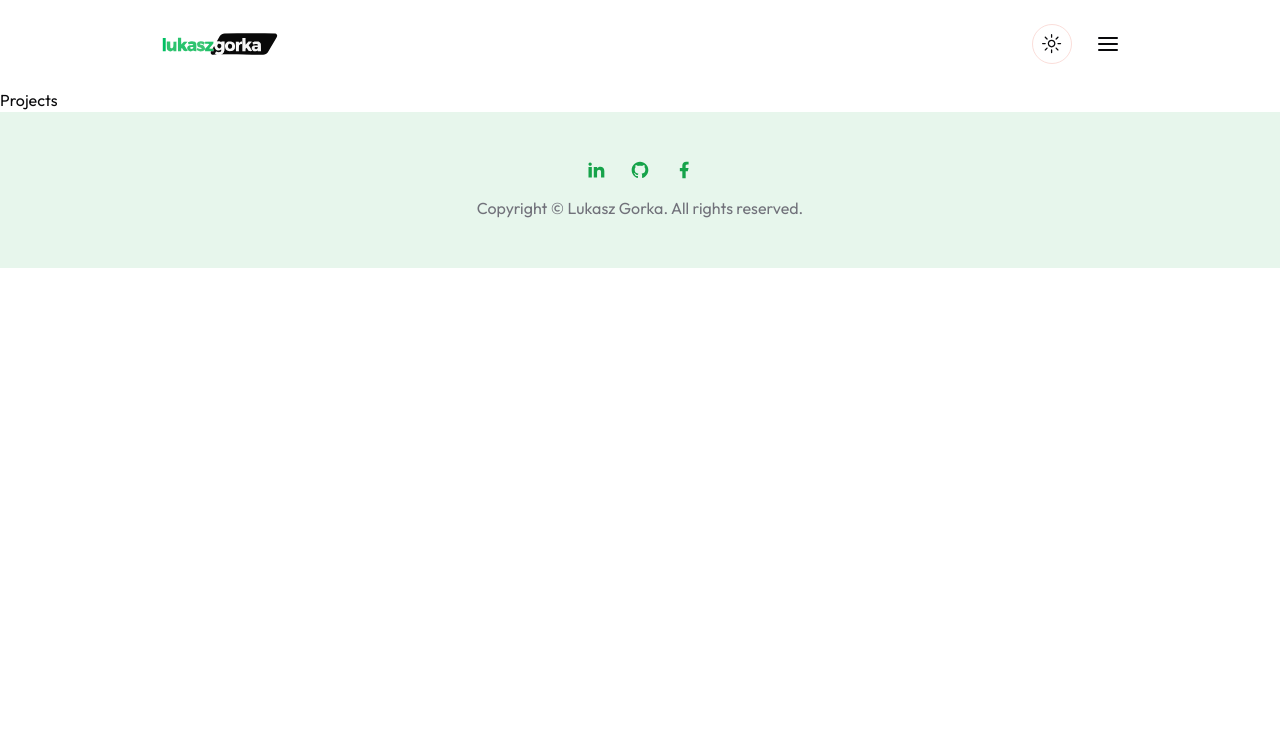
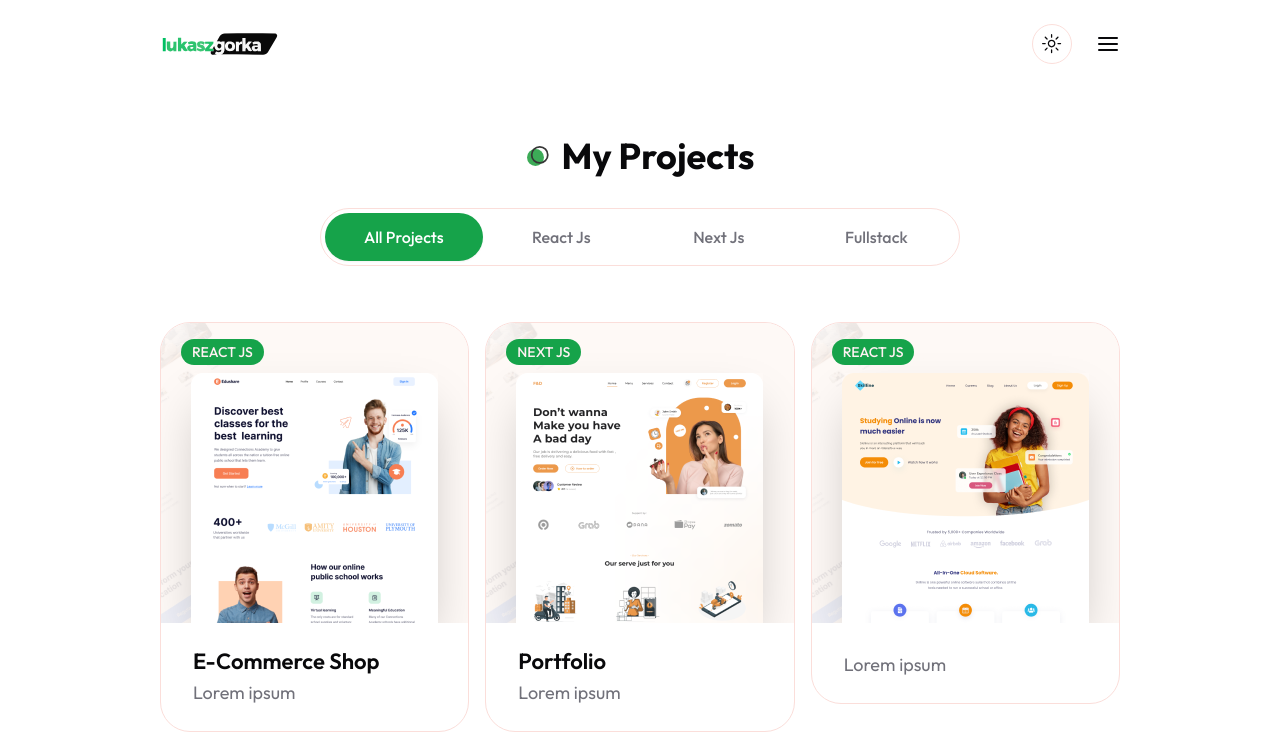
Before and after one commit to Cinamon88/new_portfolio_24, a Next.js app: page /projects in a window 1280 px wide. Shown: the top 756 px of the page. Built offline with nearby package versions, Linux system fonts and the light colour scheme.

Commit message:
add my projects content

```diff
--- a/app/projects/page.jsx
+++ b/app/projects/page.jsx
@@ -1,8 +1,94 @@
-import React from 'react'
+'use client'
+
+import ProjectCard from "@/components/ProjectCard";
+import { Tabs, TabsContent, TabsList, TabsTrigger } from "@/components/ui/tabs";
+import { useState } from "react";
+
+const projectData = [
+  {
+      image: '/work/1.png',
+      category: 'react js',
+      name: 'E-Commerce Shop',
+      description: 'Lorem ipsum',
+      link: '/',
+      github: '/',
+  },
+  {
+      image: '/work/2.png',
+      category: 'next js',
+      name: 'Portfolio',
+      description: 'Lorem ipsum',
+      link: '/',
+      github: '/',
+  },
+  {
+      image: '/work/3.png',
+      category: 'react js',
+      name: '',
+      description: 'Lorem ipsum',
+      link: '/',
+      github: '/',
+  },
+  {
+      image: '/work/4.png',
+      category: 'next js',
+      name: '',
+      description: 'Lorem ipsum',
+      link: '/',
+      github: '/',
+  },
+  {
+      image: '/work/3.png',
+      category: 'fullstack',
+      name: '',
+      description: 'Lorem ipsum',
+      link: '/',
+      github: '/',
+  },
+]
+
+const uniqueCategories = ['all projects', ...new Set(projectData.map((item) => item.category))];
 
 const Projects = () => {
+
+  const [categories, setCategories] = useState(uniqueCategories);
+  const [category, setCategory] = useState('all projects');
+
+  const filteredProjects = projectData.filter(project => {
+    return category === 'all projects' ? project : project.category === category;
+  });
+
+
+
   return (
-    <div>Projects</div>
+    <section className='min-h-screen pt-12'>
+      <div className="container mx-auto">
+        <h2 className="section-title mb-8 xl:mb-16 text-center mx-auto">My Projects</h2>
+        <Tabs defaultValue={category} className="mb-24 xl:mb-48">
+          <TabsList className="w-full grid h-full md:grid-cols-4 lg:max-w-[640px] mb-12 mx-auto md:border dark:border-none">
+            {categories.map((category, index) => {
+              return (
+                <TabsTrigger
+                  onClick={() => setCategory(category)}
+                  value={category}
+                  key={index}
+                  className='capitalize w-[162px] md:w-auto'
+                >
+                    {category}
+                </TabsTrigger>
+              )
+            })}
+          </TabsList>
+          <div className="text-lg xl:mt-8 grid grid-cols-1 lg:grid-cols-3 gap-4">
+            {filteredProjects.map((project, index) => {
+              return <TabsContent value={category} key={index}>
+                <ProjectCard project={project} />
+              </TabsContent>
+            })}
+          </div>
+        </Tabs>
+      </div>
+    </section>
   )
 }
 
--- a/components/ui/sheet.jsx
+++ b/components/ui/sheet.jsx
@@ -51,7 +51,7 @@
       {children}
       <SheetPrimitive.Close
         className="absolute right-4 top-4 rounded-sm opacity-70 ring-offset-background transition-opacity hover:opacity-100 focus:outline-none focus:ring-2 focus:ring-ring focus:ring-offset-2 disabled:pointer-events-none data-[state=open]:bg-secondary">
-        <X className="h-4 w-4" />
+        <X className="h-6 w-6" />
         <span className="sr-only">Close</span>
       </SheetPrimitive.Close>
     </SheetPrimitive.Content>
```
